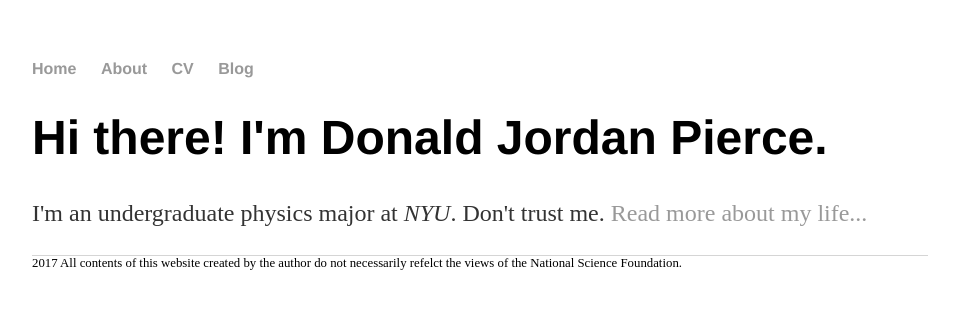
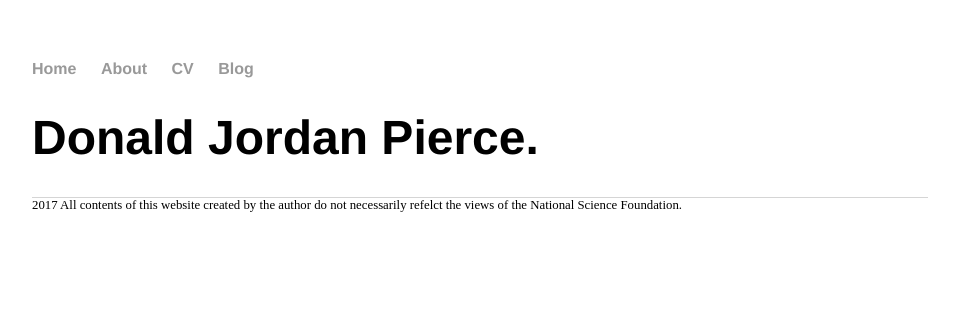
Before and after one commit to donjpierce/donjpierce.github.io, a Jekyll site: the page built from index.html, in a window 1280 px wide. Shown: the top 309 px of the page, without its empty margins (160-1119 px from the left). Built offline with Jekyll 4.4.1, drawn with Linux system fonts in a browser that asks for light colours.

Commit message:
Update index.html

```diff
--- a/index.html
+++ b/index.html
@@ -3,6 +3,6 @@ layout: default
 title: Don Pierce, Prof Site
 ---
 <div class="blurb">
-	<h1>Hi there! I'm Donald Jordan Pierce.</h1>
-	<p>I'm an undergraduate physics major at <em>NYU</em>. Don't trust me. <a href="/about">Read more about my life...</a></p>
+	<h1>Donald Jordan Pierce.</h1>
+
 </div><!-- /.blurb -->
```
